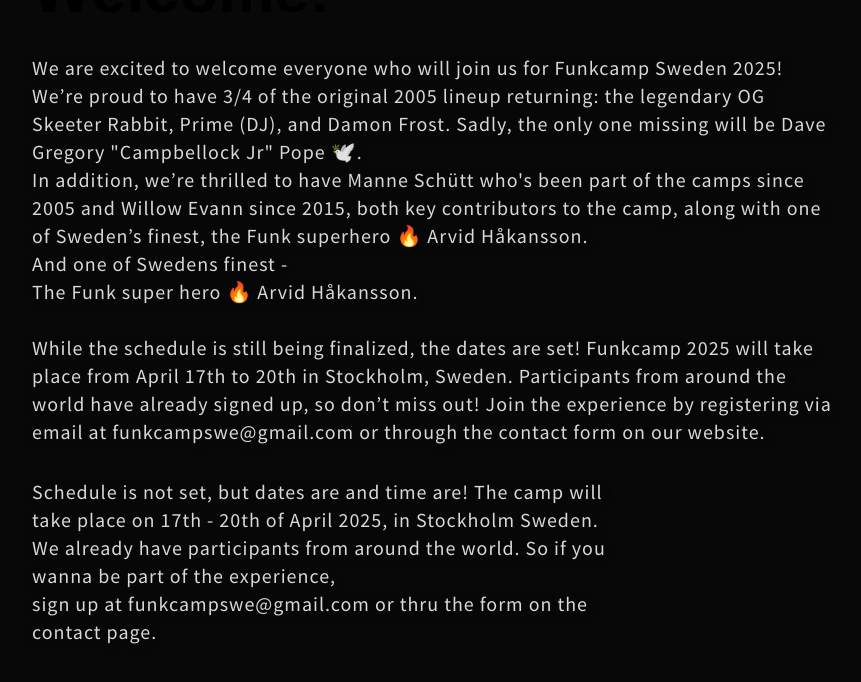
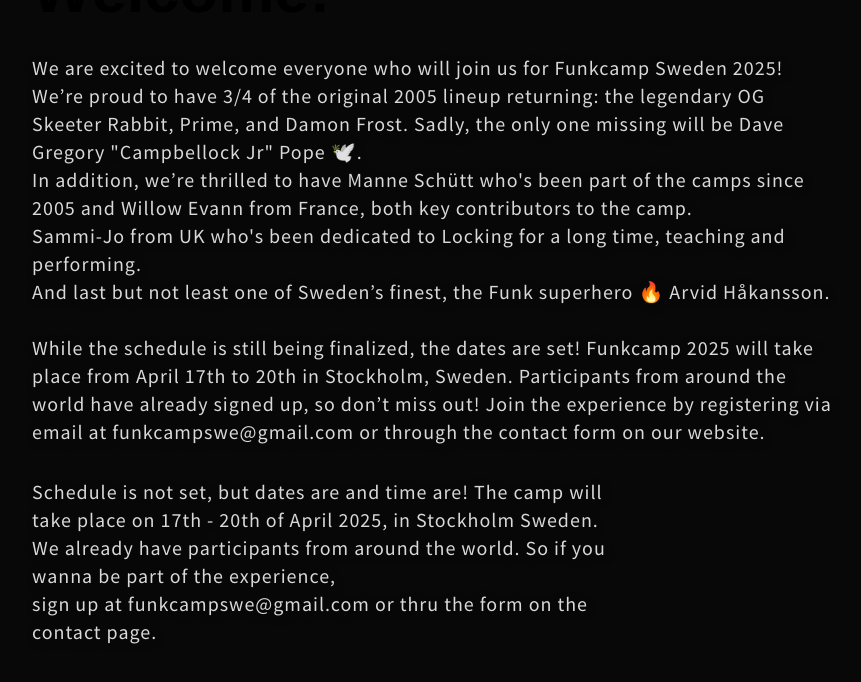
Before and after one commit to FunkSwe/locking, a React (Vite) app: page /funkcamp in a window 1280 px wide. Shown: the part 969-1651 px from the top of the page, without its empty margins (208-1069 px from the left). Built offline with nearby package versions, Linux system fonts and the light colour scheme; no server answers; a web font is replaced by a local one; what prettier-plugin-tailwindcss would draw is missing.

Commit message:
text changes

```diff
--- a/src/pages/Home/index.jsx
+++ b/src/pages/Home/index.jsx
@@ -55,16 +55,18 @@ const Home = () => {
             Sweden 2025!
             <br />
             We’re proud to have 3/4 of the original 2005 lineup returning: the
-            legendary OG Skeeter Rabbit, Prime (DJ), and Damon Frost. Sadly, the
-            only one missing will be Dave Gregory "Campbellock Jr" Pope 🕊️.
+            legendary OG Skeeter Rabbit, Prime, and Damon Frost. Sadly, the only
+            one missing will be Dave Gregory "Campbellock Jr" Pope 🕊️.
             <br />
             In addition, we’re thrilled to have Manne Schütt who's been part of
-            the camps since 2005 and Willow Evann since 2015, both key
-            contributors to the camp, along with one of Sweden’s finest, the
-            Funk superhero 🔥 Arvid Håkansson.
+            the camps since 2005 and Willow Evann from France, both key
+            contributors to the camp.
             <br />
-            And one of Swedens finest - <br />
-            The Funk super hero 🔥 Arvid Håkansson.
+            Sammi-Jo from UK who's been dedicated to Locking for a long time,
+            teaching and performing.
+            <br />
+            And last but not least one of Sweden’s finest, the Funk superhero 🔥
+            Arvid Håkansson.
             <br />
             <br />
             While the schedule is still being finalized, the dates are set!
```
